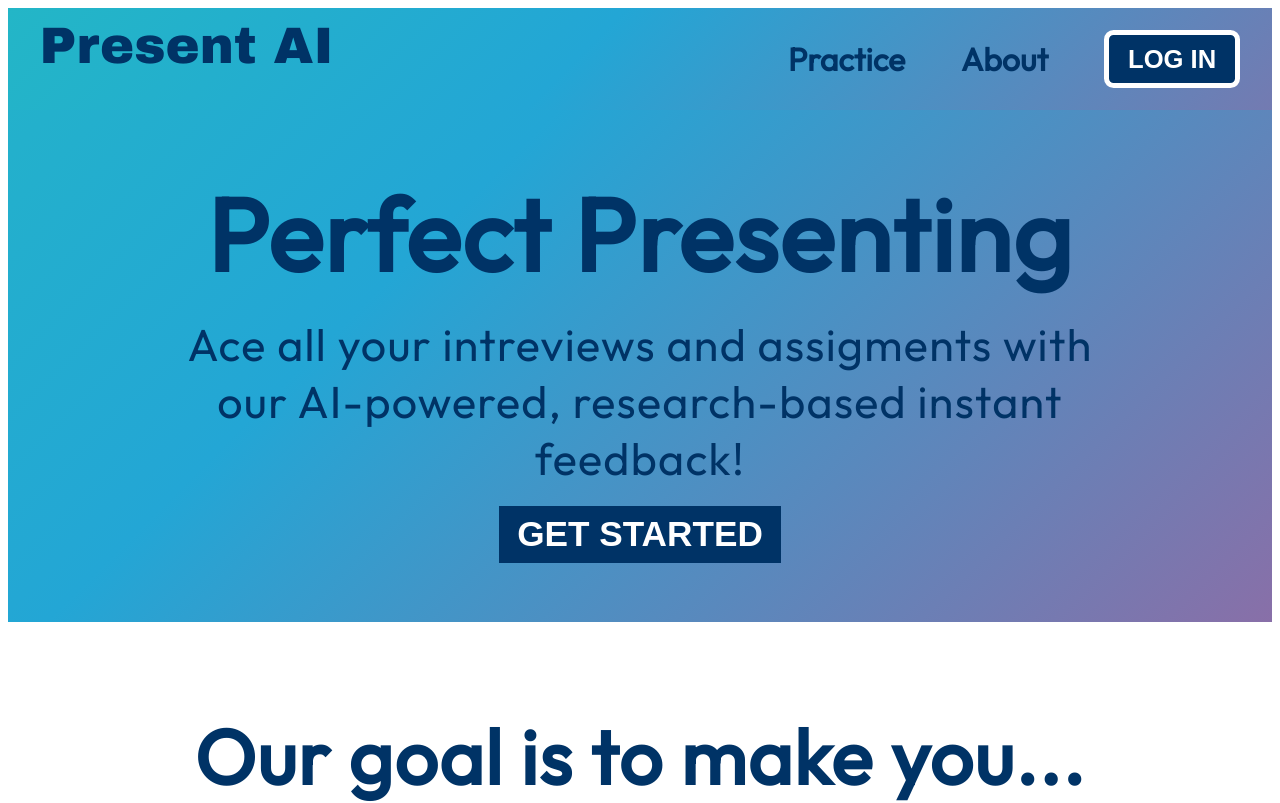
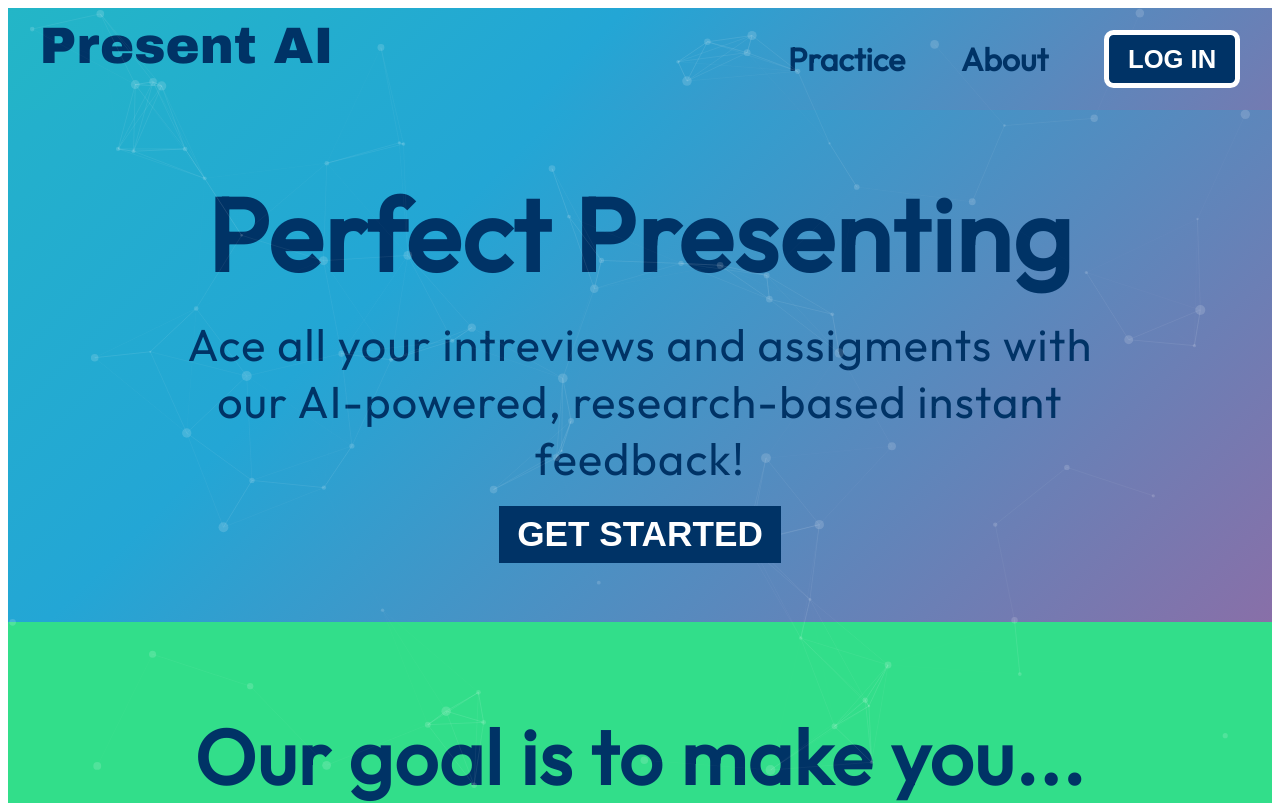
Before and after one commit to Omar-HeshamR/PresentAI-HackPSU, a Next.js app in the folder present-ai-app/: page / in a window 1280 px wide. Shown: the top 803 px of the page. Built offline with nearby package versions, Linux system fonts and the light colour scheme.

Commit message:
particles and polishing

```diff
--- a/present-ai-app/Components/Footer.js
+++ b/present-ai-app/Components/Footer.js
@@ -5,6 +5,7 @@
 import FacebookIcon from '../assets/FacebookIcon.png'
 import YouTubeIcon from '../assets/YouTubeIcon.png'
 import TwitterIcon from '../assets/TwitterIcon.png'
+import Link from 'next/link';
 
 const Footer = () => {
   return (
@@ -18,9 +19,9 @@
             <SocialMediaIcon><Image src={YouTubeIcon}/></SocialMediaIcon>
           </SocialMediaGrid>
           <ButtonContainer><ContactUsButton>CONTACT US</ContactUsButton></ButtonContainer>
-          <LogoContainer><Logo>Present AI</Logo></LogoContainer>
+          <LogoContainer><Link href="/"><Logo>Present AI</Logo></Link></LogoContainer>
         </ThirdContainer>
-        <EndingCaption>&copy; {new Date().getFullYear()} Present AI Inc.</EndingCaption>
+        <EndingCaption>&copy; {new Date().getFullYear()} Present AI </EndingCaption>
       </MainContainer>
     </MainBody>
   )
@@ -73,6 +74,7 @@
 const SocialMediaIcon = styled.div`
 display: flex;
 margin: auto auto;
+cursor: pointer;
 img{
   width: 5vw;
   height: 5vw;
@@ -99,15 +101,23 @@
 margin: auto auto;
 justify-content: center;
 align-items: center;
+a{
+  text-decoration: none;
+}
 `
 const Logo = styled.div`
 margin: auto auto;
 color: white;
 font-family: "Archivo Black", sans-serif;
 font-size: 4vw;
+cursor: pointer;
+&:hover{
+  transform: scale(1.05);
+}
 `
 const ContactUsButton = styled.button`
 margin: auto auto;
+cursor: pointer;
 // background-color: red;
 background-color: white;
 // border-radius: 0.75vw;
--- a/present-ai-app/Components/MainPageSection1.js
+++ b/present-ai-app/Components/MainPageSection1.js
@@ -1,6 +1,7 @@
 import React from 'react'
 import styled from 'styled-components'
 import { keyframes } from 'styled-components';
+import Link from 'next/link';
 
 const MainPageSection1 = () => {
   return (
@@ -12,7 +13,7 @@
         <SubHeaderContainer>
             <SubHeader>Ace all your intreviews and assigments with our AI-powered, research-based instant feedback!</SubHeader>
         </SubHeaderContainer>
-        <GetStartedButton>GET STARTED</GetStartedButton>
+        <GetStartedButton><Link href="./practice">GET STARTED</Link></GetStartedButton>
       </MainContainer>
     </MainBody>
   )
@@ -53,6 +54,16 @@
 width: 90%;
 height: 80%;
 flex-direction: column;
+a{
+  text-decoration: none;
+  color: #ffffff;
+  &:hover{
+    color: #003366;
+  }
+  &[aria-current] {
+    color: #ffffff;
+  }
+}
 `
 
 const MainHeaderContainer = styled.div`
@@ -95,6 +106,7 @@
 font-size: 3.5vw;
 color: #003366;
 letter-spacing: 0.1vw;
+
 `
 
 const GetStartedButton = styled.button`
@@ -109,7 +121,8 @@
 color: white;
 font-size: 2.75vw;
 font-weight: 900;
-
+z-index:10;
+cursor: pointer;
 &:hover{
   background-color: white;
   color: #003366;
--- a/present-ai-app/Components/MainPageSection2.js
+++ b/present-ai-app/Components/MainPageSection2.js
@@ -5,10 +5,12 @@
 import SpeakConfidently from '../assets/SpeakConfidently.png'
 import Image from 'next/image';
 import { keyframes } from 'styled-components';
+import Particle from './Particle';
 
 const MainPageSection2 = () => {
   return (
     <MainBody>
+      <Particle />
       <MainHeading>Our goal is to make you...</MainHeading>
       <MainContainer>
         <MainGrid>
@@ -28,7 +30,7 @@
 display: flex;
 width: 100%;
 height: 60vw;
-// background-color: lightgreen;
+background-color: #32DE8A;
 justify-content: center;
 align-items: center;
 flex-direction: column;
@@ -78,6 +80,10 @@
 // background-color: lightgreen;
 font-size: 4vw;
 color: #003366;
+cursor: pointer;
+&:hover{
+  transform: scale(1.05);
+}
 `
 
 const Pulse = keyframes`
@@ -93,6 +99,8 @@
 display: flex;
 width: 95%;
 height: 95%;
+z-index:10;
+cursor: pointer;
 // background-color: lightblue;
 // color: black;
 img{
--- a/present-ai-app/Components/Navbar.js
+++ b/present-ai-app/Components/Navbar.js
@@ -37,7 +37,6 @@
   100% {
     background-position: 0% 50%;
   }
-
 `
 
 const MainBody = styled.div`
@@ -130,6 +129,7 @@
 // height: 5vw;
 // width: 10vw;
 cursor: pointer;
+z-index:10;
 
 &:hover{
   background-color: white;
--- /dev/null
+++ b/present-ai-app/Components/Particle.js
@@ -0,0 +1,100 @@
+import React, { useCallback } from "react";
+import Particles from "react-tsparticles";
+import { loadFull } from "tsparticles";
+
+const Particle = () => {
+
+    const particlesInit = useCallback(async engine => {
+        console.log(engine);
+        // you can initiate the tsParticles instance (engine) here, adding custom shapes or presets
+        // this loads the tsparticles package bundle, it's the easiest method for getting everything ready
+        // starting from v2 you can add only the features you need reducing the bundle size
+        await loadFull(engine);
+    }, []);
+
+    const particlesLoaded = useCallback(async container => {
+        await console.log(container);
+    }, []);
+
+  return (
+    <Particles
+    id="tsparticles"
+    init={particlesInit}
+    loaded={particlesLoaded}
+    options={{
+        "full screen":{
+            "zIndex": 0
+        },
+        background: {
+        },
+        fpsLimit: 120,
+        interactivity: {
+            events: {
+                onClick: {
+                    enable: true,
+                    mode: "push",
+                },
+                onHover: {
+                    enable: true,
+                    mode: "attract",
+                },
+                resize: true,
+            },
+            modes: {
+                push: {
+                    quantity: 4,
+                },
+                repulse: {
+                    distance: 200,
+                    duration: 0.4,
+                },
+            },
+        },
+        particles: {
+            color: {
+                value: "#ffffff",
+            },
+            links: {
+                color: "#ffffff",
+                distance: 150,
+                enable: true,
+                opacity: 0.15,
+                width: 0.5,
+            },
+            collisions: {
+                enable: true,
+            },
+            move: {
+                direction: "none",
+                enable: true,
+                outModes: {
+                    default: "bounce",
+                },
+                random: false,
+                speed: 1,
+                straight: false,
+            },
+            number: {
+                density: {
+                    enable: true,
+                    area: 800,
+                },
+                value: 80,
+            },
+            opacity: {
+                value: 0.15,
+            },
+            shape: {
+                type: "circle",
+            },
+            size: {
+                value: { min: 1, max: 5 },
+            },
+        },
+        detectRetina: true,
+    }}
+    />
+  )
+}
+
+export default Particle
--- a/present-ai-app/package.json
+++ b/present-ai-app/package.json
@@ -22,7 +22,9 @@
     "react": "18.2.0",
     "react-dom": "18.2.0",
     "react-icons": "^4.6.0",
+    "react-tsparticles": "^2.5.1",
     "react-webcam": "^7.0.1",
-    "styled-components": "^5.3.6"
+    "styled-components": "^5.3.6",
+    "tsparticles": "^2.5.1"
   }
 }
--- a/present-ai-app/pages/about.js
+++ b/present-ai-app/pages/about.js
@@ -1,9 +1,11 @@
 import React from 'react'
 import styled from 'styled-components'
+import Particle from '../Components/Particle';
 
 const about = () => {
   return (
     <MainBody>
+      <Particle />
       <MainContainer>
         <AboutUs>About Us</AboutUs>
         <Subheading>Why Present AI?</Subheading>
--- a/present-ai-app/pages/practice.js
+++ b/present-ai-app/pages/practice.js
@@ -2,10 +2,13 @@
 import styled from 'styled-components'
 import "@fontsource/outfit"
 import Link from 'next/link'
+import Particle from '../Components/Particle';
 
 const practice = () => {
   return (
     <Section>
+      <Particle />
+
       <Title>Choose A Practice Style</Title>
       <MainContainer>
         <MiniContainer>
@@ -30,6 +33,7 @@
   height: 40vw;
   flex-direction: column;
   background-color: #99ccff;
+  z-index: -1;
   a{
     text-decoration: none;
     color: #003366;
@@ -82,6 +86,7 @@
 cursor: pointer;
 transition: all 0.1s ease;
 background-color: #003366;
+z-index:1;
 
 &:hover{
   transform: scale(1.05);
```
Also changed, not shown: 1 other file (tests, documents, lock files or other folders). Lines whose indentation alone changed are shown as unchanged.
